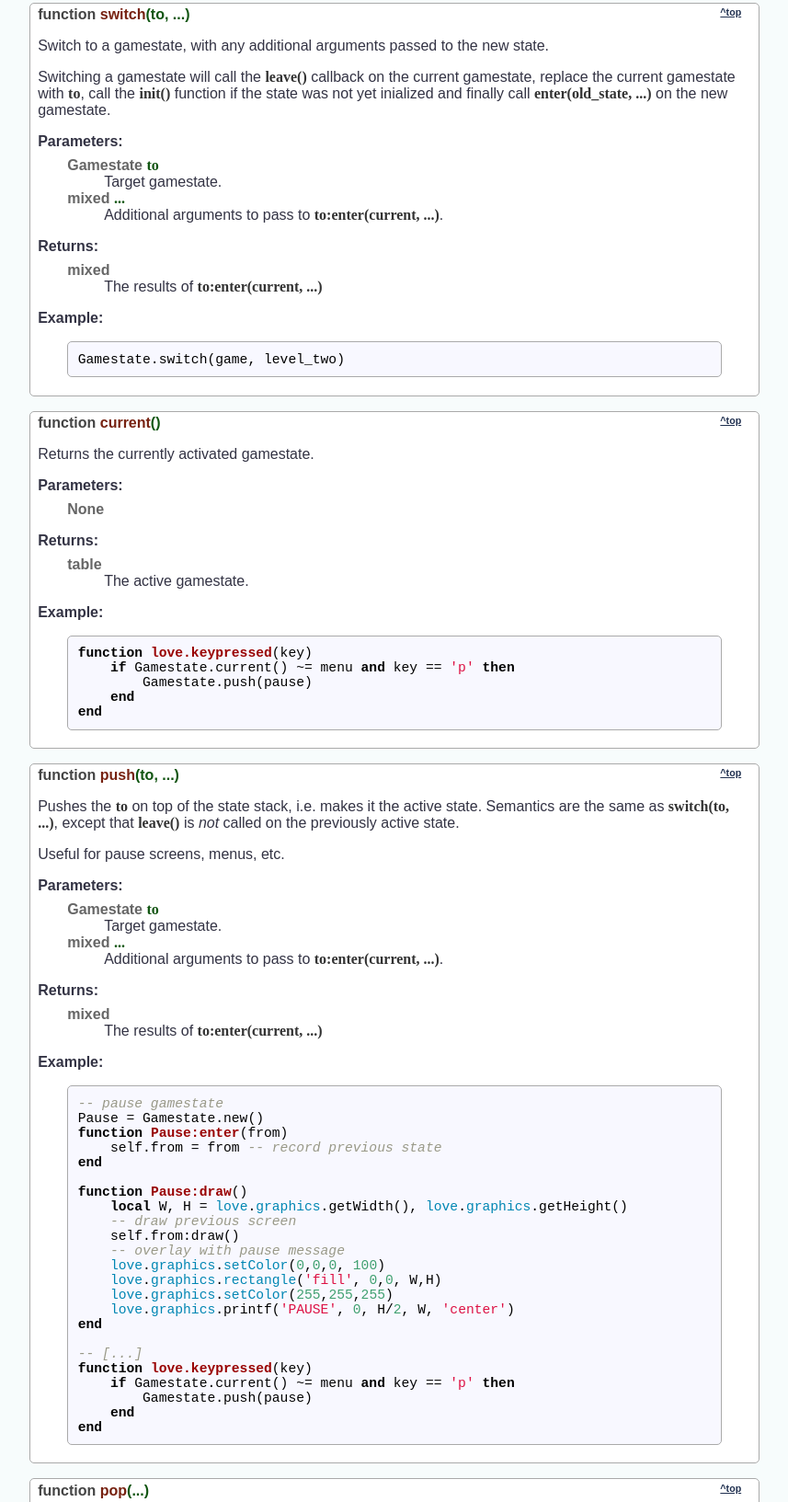
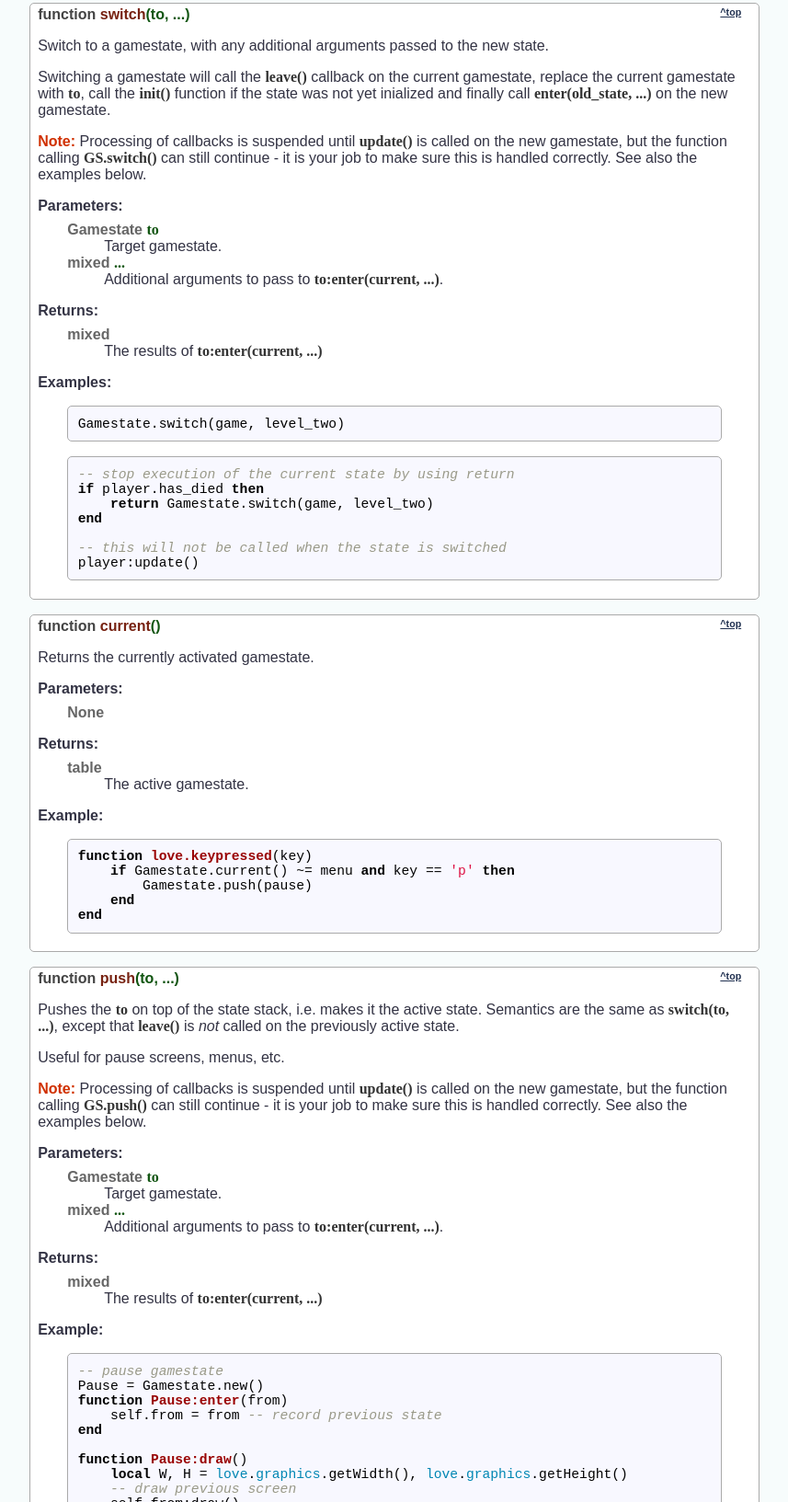
Before and after one commit to vrld/hump, a plain HTML site: page index.html in a window 1280 px wide. Shown: the part 3245-4878 px from the top of the page at 92% size, without its empty margins (219-1076 px from the left). Drawn offline with nearby package versions, Linux system fonts and the light colour scheme.

Commit message:
Update index.html

```diff
--- a/index.html
+++ b/index.html
@@ -162,6 +162,11 @@ menu = Gamestate.new()
 gamestate, replace the current gamestate with <code class="lua">to</code>, call the <code class="lua">init()</code> function
 if the state was not yet inialized and finally call <code class="lua">enter(old_state, ...)</code> on
 the new gamestate.</p>
+
+<p><strong>Note:</strong> Processing of callbacks is suspended until <code class="lua">update()</code> is called on
+the new gamestate, but the function calling <code class="lua">GS.switch()</code> can still continue -
+it is your job to make sure this is handled correctly. See also the examples
+below.</p>
 <div class="arguments">Parameters:<dl>
 <dt>Gamestate <code class="lua">to</code></dt>
 <dd>Target gamestate.</dd><dt>mixed <code class="lua">...</code></dt>
@@ -169,7 +174,15 @@ the new gamestate.</p>
 </div><div class="returns">Returns:<dl>
 <dt>mixed</dt>
 <dd>The results of <code class="lua">to:enter(current, ...)</code></dd></dl>
-</div><div class="example">Example:<pre><code class="lua">Gamestate.switch(game, level_two)
+</div><div class="example">Examples:<pre><code class="lua">Gamestate.switch(game, level_two)
+</code></pre>
+<pre><code class="lua">-- stop execution of the current state by using return
+if player.has_died then
+    return Gamestate.switch(game, level_two)
+end
+
+-- this will not be called when the state is switched
+player:update()
 </code></pre>
 </div></div><div class="ref-block" id="hump.gamestatecurrent"><h4>function <span class="name">current</span><span class="arglist">()</span><a class="top" href="#hump.gamestate">^top</a></h4><p>Returns the currently activated gamestate.</p>
 <div class="arguments">Parameters:<dl><dt>None</dt></dl></div><div class="returns">Returns:<dl>
@@ -186,6 +199,11 @@ Semantics are the same as <code class="lua">switch(to, ...)</code>, except that
 called on the previously active state.</p>
 
 <p>Useful for pause screens, menus, etc.</p>
+
+<p><strong>Note:</strong> Processing of callbacks is suspended until <code class="lua">update()</code> is called on
+the new gamestate, but the function calling <code class="lua">GS.push()</code> can still continue -
+it is your job to make sure this is handled correctly. See also the examples
+below.</p>
 <div class="arguments">Parameters:<dl>
 <dt>Gamestate <code class="lua">to</code></dt>
 <dd>Target gamestate.</dd><dt>mixed <code class="lua">...</code></dt>
@@ -213,20 +231,25 @@ end
 -- [...]
 function love.keypressed(key)
     if Gamestate.current() ~= menu and key == 'p' then
-        Gamestate.push(pause)
+        return Gamestate.push(pause)
     end
 end
 </code></pre>
 </div></div><div class="ref-block" id="hump.gamestatepop"><h4>function <span class="name">pop</span><span class="arglist">(...)</span><a class="top" href="#hump.gamestate">^top</a></h4><p>Calls <code class="lua">leave()</code> on the current state and then removes it from the stack, making
 the state below the current state and calls <code class="lua">resume(...)</code> on the activated state.
 Does <em>not</em> call <code class="lua">enter()</code> on the activated state.</p>
+
+<p><strong>Note:</strong> Processing of callbacks is suspended until <code class="lua">update()</code> is called on
+the new gamestate, but the function calling <code class="lua">GS.pop()</code> can still continue -
+it is your job to make sure this is handled correctly. See also the examples
+below.</p>
 <div class="arguments">Parameters:<dl><dt>None</dt></dl></div><div class="returns">Returns:<dl>
 <dt>mixed</dt>
 <dd>The results of <code class="lua">new_state:resume(...)</code></dd></dl>
 </div><div class="example">Example:<pre><code class="lua">-- extending the example of Gamestate.push() above
 function Pause:keypressed(key)
     if key == 'p' then
-        Gamestate.pop() -- return to previous state
+        return Gamestate.pop() -- return to previous state
     end
 end
 </code></pre>
@@ -371,7 +394,7 @@ Timer.addPeriodic(0.1, function()
     return player.isInvincible
 end)
 </code></pre>
-</div></div><div class="ref-block" id="hump.timerdo_for"><h4>function <span class="name">do_for</span><span class="arglist">(delay, func, after)</span><a class="top" href="#hump.timer">^top</a></h4><p>Run <code class="lua">func(dt)</code> for the next <code class="lua">delta</code> seconds. The function is called every time
+</div></div><div class="ref-block" id="hump.timerdo_for"><h4>function <span class="name">do_for</span><span class="arglist">(delay, func, after)</span><a class="top" href="#hump.timer">^top</a></h4><p>Run <code class="lua">func(dt)</code> for the next <code class="lua">delay</code> seconds. The function is called every time
 <code class="lua">update(dt)</code> is called. Optionally run <code class="lua">after()</code> once <code class="lua">delta</code> seconds have
 passed.</p>
 
```
